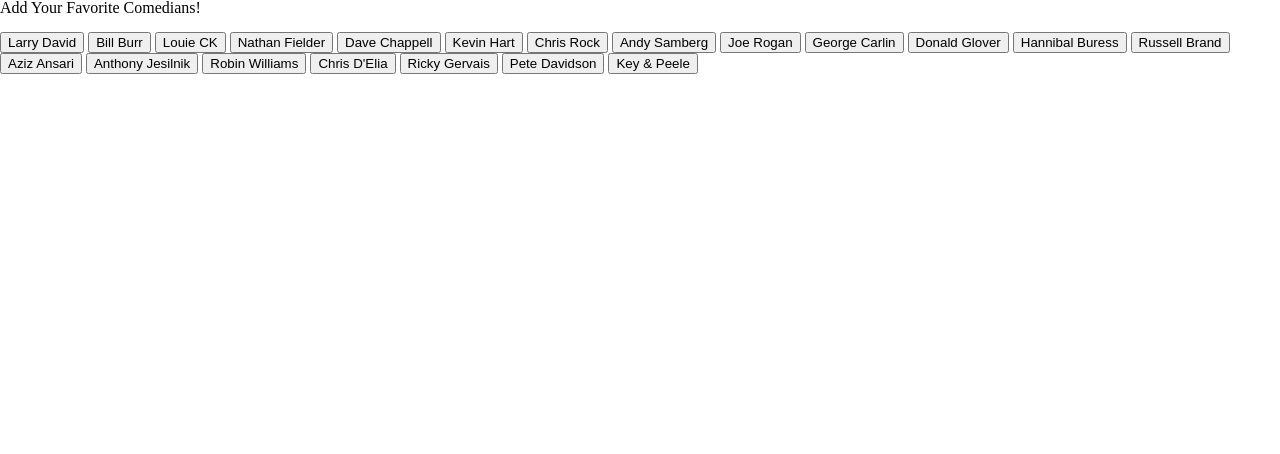
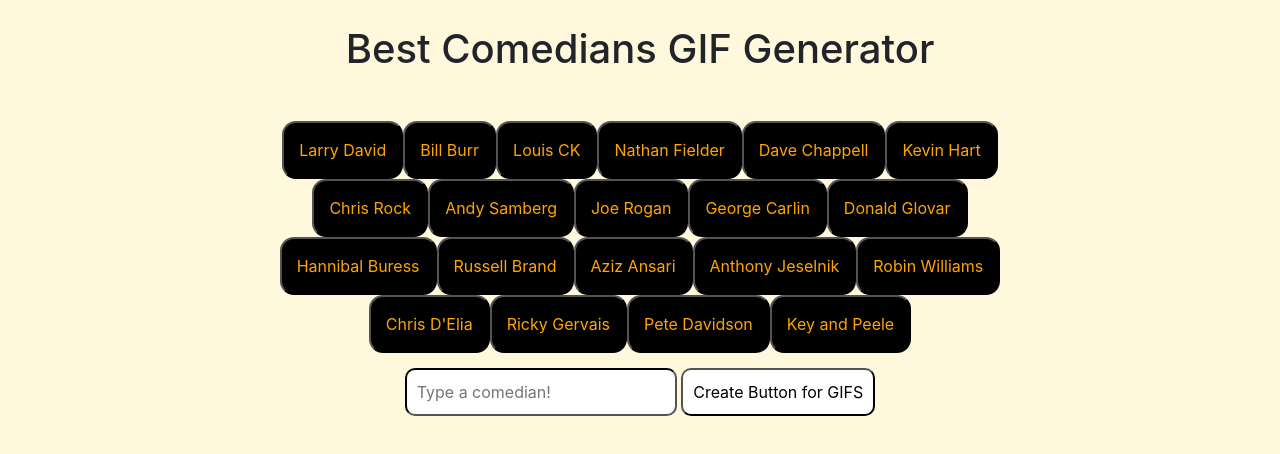
Before and after one commit to chruben94/animaciones, a plain HTML site: page index.html in a window 1280 px wide. Drawn offline with nearby package versions, Linux system fonts and the light colour scheme.

Commit message:
still need to figure out why the create new button function is not working

```diff
--- a/assets/css/style.css
+++ b/assets/css/style.css
@@ -0,0 +1,63 @@
+body {
+
+    background-color: cornsilk;
+}
+
+h1 {
+    text-align: center;
+    padding: 25px;
+}
+
+#buttondisplay {
+    text-align: center;
+    padding: 15px;
+    width: 60%;
+    margin: auto;
+}
+
+form {
+
+    text-align: center;
+    margin: auto;
+
+}
+
+
+
+button {
+
+    color: orange;
+    background-color: black;
+    padding: 15px;
+    border-radius: 14px;
+    cursor: pointer;
+}
+
+#gifs-appear-here {
+    margin: 20px;
+    column-count: 3;
+}
+
+.gif {
+    height: 200px;
+    width: 99%;
+}
+
+#gif-input {
+    color: black;
+    background-color: white;
+    padding: 10px;
+    border-color: black;
+    cursor: pointer;
+    border-radius: 10px;
+}
+
+
+#add-comedian {
+    color: black;
+    background-color: white;
+    padding: 10px;
+    border-color: black;
+    cursor: pointer;
+    border-radius: 10px;
+}
--- a/assets/javascript/animations.js
+++ b/assets/javascript/animations.js
@@ -0,0 +1,85 @@
+var comedians = ["Larry David", "Bill Burr", "Louis CK", "Nathan Fielder", "Dave Chappell", "Kevin Hart", "Chris Rock", "Andy Samberg",
+"Joe Rogan", "George Carlin", "Donald Glovar", "Hannibal Buress", "Russell Brand", "Aziz Ansari", "Anthony Jeselnik", "Robin Williams",
+"Chris D'Elia", "Ricky Gervais", "Pete Davidson", "Key and Peele"]
+
+function displayComedianInfo () {
+    $("#gifs-appear-here").empty()
+
+    var comedian = $(this).attr("data-comedian");
+
+    var queryURL = "https://api.giphy.com/v1/gifs/search?q=" +
+        comedian + "&api_key=JqwUmxWjJ4f3MeUmQhX3F1duD9F6TjoI";
+
+        $.ajax({
+
+            url: queryURL,
+            method: "GET"
+        })
+
+            .then(function (response) {
+
+                var results = response.data;
+
+                for (var i = 0; i < results.length; i++) {
+
+                    var comedianDiv = $("<div>");
+                    var rating = results[i].rating
+                    rating = rating.toUpperCase()
+                    var p = $("<p>").text("Rating: " + rating);
+
+                    var comedianImage = $("<img>");
+
+                    comedianImage.addClass("gif");
+                    comedianImage.attr("data-state", "still");
+                    comedianImage.attr("src", results[i].images.fixed_height_still.url);
+                    comedianImage.attr("data-still", results[i].images.fixed_height_still.url );
+                    comedianImage.attr("data-animate", results[i].images.fixed_height.url);
+
+                    comedianDiv.append(comedianImage);
+                    comedianDiv.append(p);
+
+                    $("#gifs-appear-here").prepend(comedianDiv);
+
+             }
+
+     });
+}
+
+function renderButtons() {
+    $("#buttondisplay").empty();
+
+
+    for (var i = 0; i <comedians.length; i++) {
+        var a = $("<button>");
+        a.addClass("comedian-btn");
+        a.attr("data-comedian", comedians[i]);
+        a.text(comedians[i]);
+        $("#buttondisplay").append(a);
+    }
+
+}
+
+$("#add-comedian").on("click", function (event) {
+    event.preventDefault();
+    var comedian = $("#gif-input").val().trim();
+    comedians.push(comedian);
+    renderbuttons();
+
+});
+
+$(document).on("click", ".comedian-btn", displayComedianInfo);
+ renderButtons();
+
+ $(document).on("click", ".gif", function () {
+    var state = $(this).attr("data-state");
+    if (state === "still") {
+        $(this).attr("src", $(this).attr("data-animate"));
+        $(this).attr("data-state", "animate");
+    }
+    else {
+        $(this).attr("src", $(this).attr("data-still"));
+        $(this).attr("data-state", "still");
+    }
+
+
+ });
--- a/index.html
+++ b/index.html
@@ -3,93 +3,31 @@
 <head>
     <meta charset="UTF-8">
     <meta name="viewport" content="width=device-width, initial-scale=1.0">
+    <link rel="stylesheet" href="assets/css/reset.css">
+    <link rel="stylesheet" href="https://cdnjs.cloudflare.com/ajax/libs/twitter-bootstrap/4.0.0/css/bootstrap.min.css"/>
+    <link href="https://fonts.googleapis.com/css?family=Orbitron&display=swap" rel="stylesheet">
+    <link rel="stylesheet" type="text/css" href="assets/css/style.css">
     <meta http-equiv="X-UA-Compatible" content="ie=edge">
-    <!--reset-->
-    <link rel="stylesheet" href="assets/css/reset.css">
-    <!--css-->
-    <link rel="stylesheet" type="text/css" href="assets/css/style.css">
-    <!--jquery-->
-    <script type="text/javascript" src="https://cdnjs.cloudflare.com/ajax/libs/jquery/3.2.1/jquery.min.js"></script>
     <title>Stand-Up Comedians</title>
 </head>
 <body>
-    <div class="Container">
-        <h1>Add Your Favorite Comedians!</h1>
-        <br>
 
-        <button data-comedian="Larry David">Larry David</button>
-        <button data-comedian="Bill Burr">Bill Burr</button>
-        <button data-comedian="Louis CK">Louie CK</button>
-        <button data-comedian="Nathan Fielder">Nathan Fielder</button>
-        <button data-comedian="Dave Chappell">Dave Chappell</button>
-        <button data-comedian="Kevin Hart">Kevin Hart</button>
-        <button data-comedian="Chris Rock">Chris Rock</button>
-        <button data-comedian="Andy Samberg">Andy Samberg</button>
-        <button data-comedian="Joe Rogan">Joe Rogan</button>
-        <button data-comedian="George Carlin">George Carlin</button>
-        <button data-comedian="Donald Glovar">Donald Glover</button>
-        <button data-comedian="Hannibal Buress">Hannibal Buress</button>
-        <button data-comedian="Russell Brand">Russell Brand</button>
-        <button data-comedian="Aziz Ansari">Aziz Ansari</button>
-        <button data-comedian="Anthony Jeselnik">Anthony Jesilnik</button>
-        <button data-comedian="Robin Williams">Robin Williams</button>
-        <button data-comedian="Chris D'Elia">Chris D'Elia</button>
-        <button data-comedian="Ricky Gervais">Ricky Gervais</button>
-        <button data-comedian="Pete Davidson">Pete Davidson</button>
-        <button data-comedian="Key and Peele">Key & Peele</button>
+  <h1> Best Comedians GIF Generator</h1>
+  <div id="buttondisplay">
+  </div>
 
+  <div id="form">
+    <form id="form-inline">
+        <input type="text" placeholder="Type a comedian!" id="gif-input">
+        <input id="add-comedian" type="submit" value="Create Button for GIFS">
+    </form>
+  </div>
 
-        <div id="gifs-appear-here">
-        </div>
-        <script src="https://cdnjs.cloudflare.com/ajax/libs/jquery/3.2.1/jquery.min.js"></script>
-        <script type="text/javascript">
-          // Adding click event listen listener to all buttons
-          $("button").on("click", function() {
-            // Grabbing and storing the data-animal property value from the button
-            var comedian = $(this).attr("data-comedian");
+  <div id="gifs-appear-here">
+  </div>
 
-            // Constructing a queryURL using the animal name
-            var queryURL = "https://api.giphy.com/v1/gifs/search?q=" +
-              comedian + "&api_key=BkaUZZWcFij6J7AoQj3WtPb1R2p9O6V9&limit=10";
+  <script type="text/javascript" src="https://cdnjs.cloudflare.com/ajax/libs/jquery/3.2.1/jquery.min.js"></script>
+  <script src="assets/javascript/animations.js"></script>
 
-            // Performing an AJAX request with the queryURL
-            $.ajax({
-              url: queryURL,
-              method: "GET"
-            })
-              // After data comes back from the request
-              .then(function(response) {
-                console.log(queryURL);
-
-                console.log(response);
-                // storing the data from the AJAX request in the results variable
-                var results = response.data;
-
-                // Looping through each result item
-                for (var i = 0; i < results.length; i++) {
-
-                  // Creating and storing a div tag
-                  var comedianDiv = $("<div>");
-
-                  // Creating a paragraph tag with the result item's rating
-                  var p = $("<p>").text("Rating: " + results[i].rating);
-
-                  // Creating and storing an image tag
-                  var comedianImage = $("<img>");
-                  // Setting the src attribute of the image to a property pulled off the result item
-                  comedianImage.attr("src", results[i].images.fixed_height.url);
-
-                  // Appending the paragraph and image tag to the animalDiv
-                  comedianDiv.append(p);
-                  comedianDiv.append(comedianImage);
-
-                  // Prependng the animalDiv to the HTML page in the "#gifs-appear-here" div
-                  $("#gifs-appear-here").prepend(comedianDiv);
-                }
-              });
-          });
-        </script>
-    <!--javascript-->
-    <script type="text/javascript" src="assets/javascript/avengers.js"></script>
-</body>
+ </body>
 </html>
```
